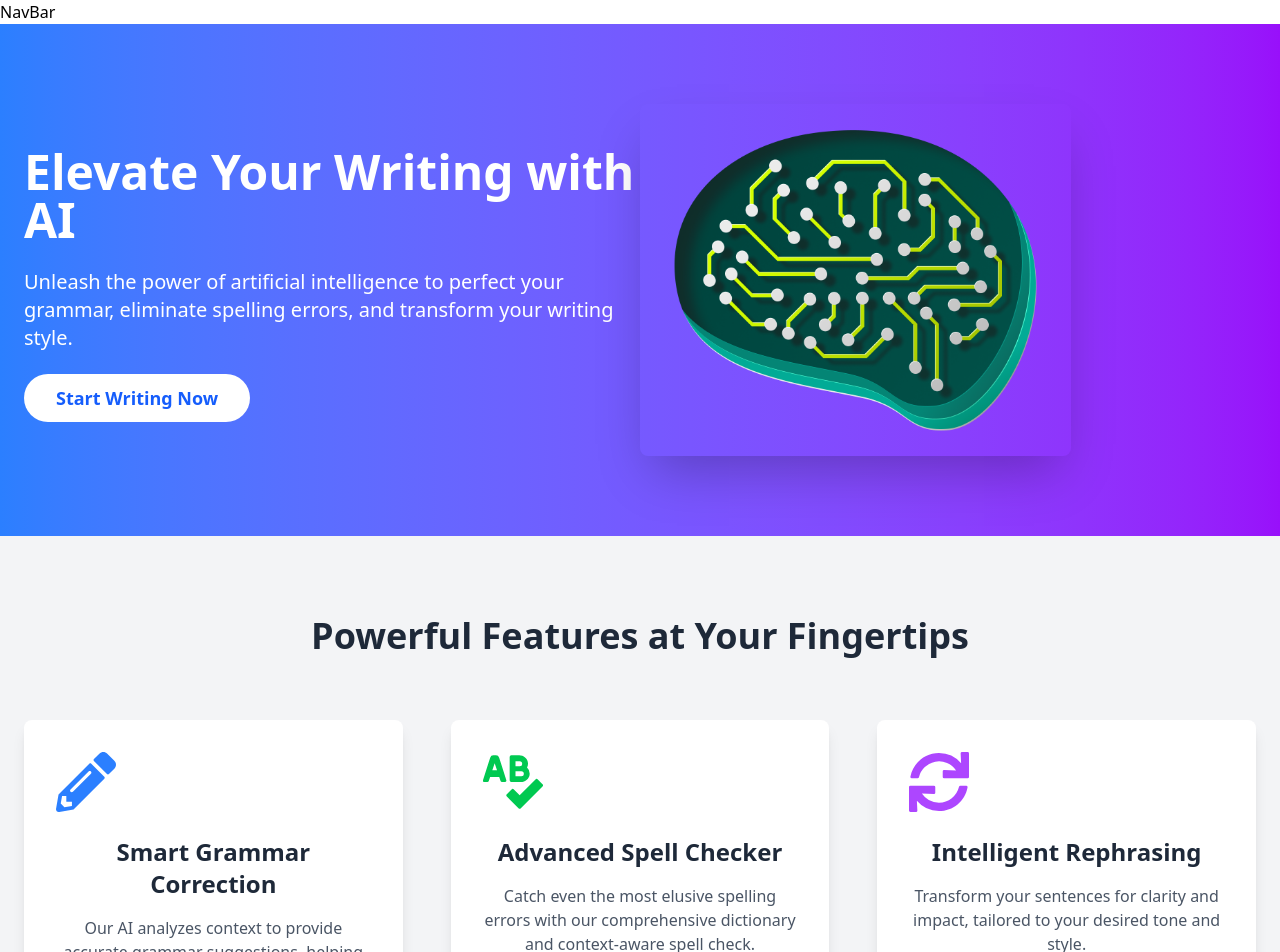
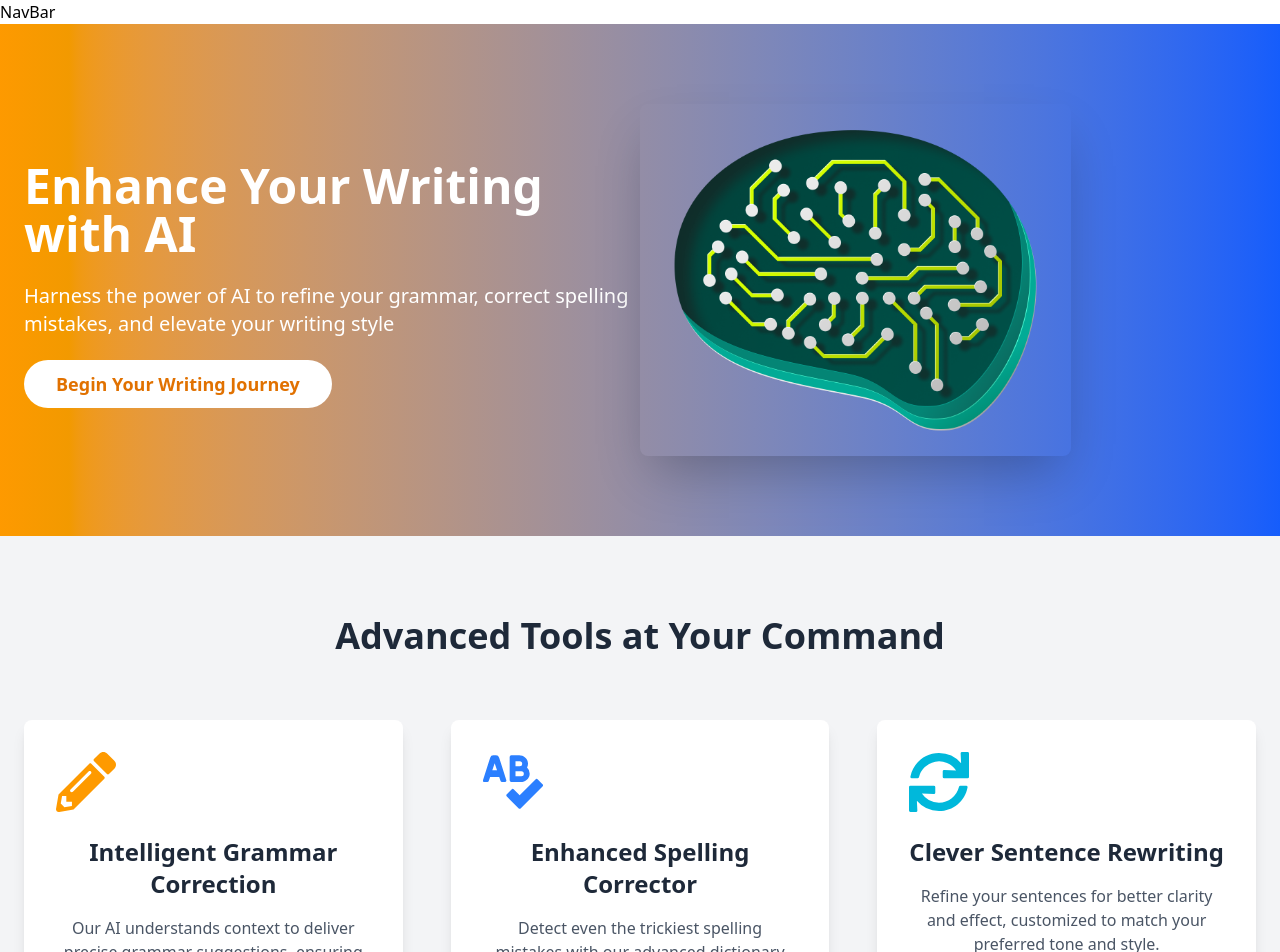
Before and after one commit to Tane4ka170/AIWriteAssist, a React (Vite) app in the folder client/: page / in a window 1280 px wide. Shown: the top 952 px of the page. Built offline with nearby package versions, Linux system fonts and the light colour scheme.

Commit message:
Refined text and color enhancements in Home component

```diff
--- a/client/src/components/Home.jsx
+++ b/client/src/components/Home.jsx
@@ -6,22 +6,21 @@ const Home = () => {
     <div className="min-h-screen flex flex-col">
       <main className="flex-grow">
         {/* Hero Section */}
-        <section className="bg-gradient-to-r from-blue-500 to-purple-600 text-white py-20 px-6">
+        <section className="bg-gradient-to-r from-amber-500 to-blue-600 text-white py-20 px-6 ">
           <div className="container mx-auto flex flex-col md:flex-row items-center">
             <div className="md:w-1/2 mb-10 md:mb-0">
               <h2 className="text-4xl md:text-5xl font-bold mb-6">
-                Elevate Your Writing with AI
+                Enhance Your Writing with AI
               </h2>
               <p className="text-xl mb-8">
-                Unleash the power of artificial intelligence to perfect your
-                grammar, eliminate spelling errors, and transform your writing
-                style.
+                Harness the power of AI to refine your grammar, correct spelling
+                mistakes, and elevate your writing style
               </p>
               <Link
                 to="/write"
-                className="bg-white text-blue-600 px-8 py-3 rounded-full font-bold text-lg hover:bg-blue-100 transition duration-300"
+                className="bg-white text-amber-600 px-8 py-3 rounded-full font-bold text-lg hover:bg-amber-100 transition duration-300"
               >
-                Start Writing Now
+                Begin Your Writing Journey
               </Link>
             </div>
             <div className="md:w-1/2">
@@ -39,23 +38,23 @@ const Home = () => {
         <section className="py-20 px-6 bg-gray-100">
           <div className="container mx-auto">
             <h2 className="text-3xl md:text-4xl font-bold text-center mb-16 text-gray-800">
-              Powerful Features at Your Fingertips
+              Advanced Tools at Your Command
             </h2>
             <div className="grid grid-cols-1 md:grid-cols-3 gap-12">
               <FeatureCard
-                icon={<FaPencilAlt className="text-6xl text-blue-500" />}
-                title="Smart Grammar Correction"
-                description="Our AI analyzes context to provide accurate grammar suggestions, helping you write with confidence."
+                icon={<FaPencilAlt className="text-6xl text-amber-500" />}
+                title="Intelligent Grammar Correction"
+                description="Our AI understands context to deliver precise grammar suggestions, ensuring you write with confidence."
               />
               <FeatureCard
-                icon={<FaSpellCheck className="text-6xl text-green-500" />}
-                title="Advanced Spell Checker"
-                description="Catch even the most elusive spelling errors with our comprehensive dictionary and context-aware spell check."
+                icon={<FaSpellCheck className="text-6xl text-blue-500" />}
+                title="Enhanced Spelling Corrector"
+                description="Detect even the trickiest spelling mistakes with our advanced dictionary and intelligent spell checker"
               />
               <FeatureCard
-                icon={<FaSync className="text-6xl text-purple-500" />}
-                title="Intelligent Rephrasing"
-                description="Transform your sentences for clarity and impact, tailored to your desired tone and style."
+                icon={<FaSync className="text-6xl text-cyan-500" />}
+                title="Clever Sentence Rewriting"
+                description="Refine your sentences for better clarity and effect, customized to match your preferred tone and style."
               />
             </div>
           </div>
```
